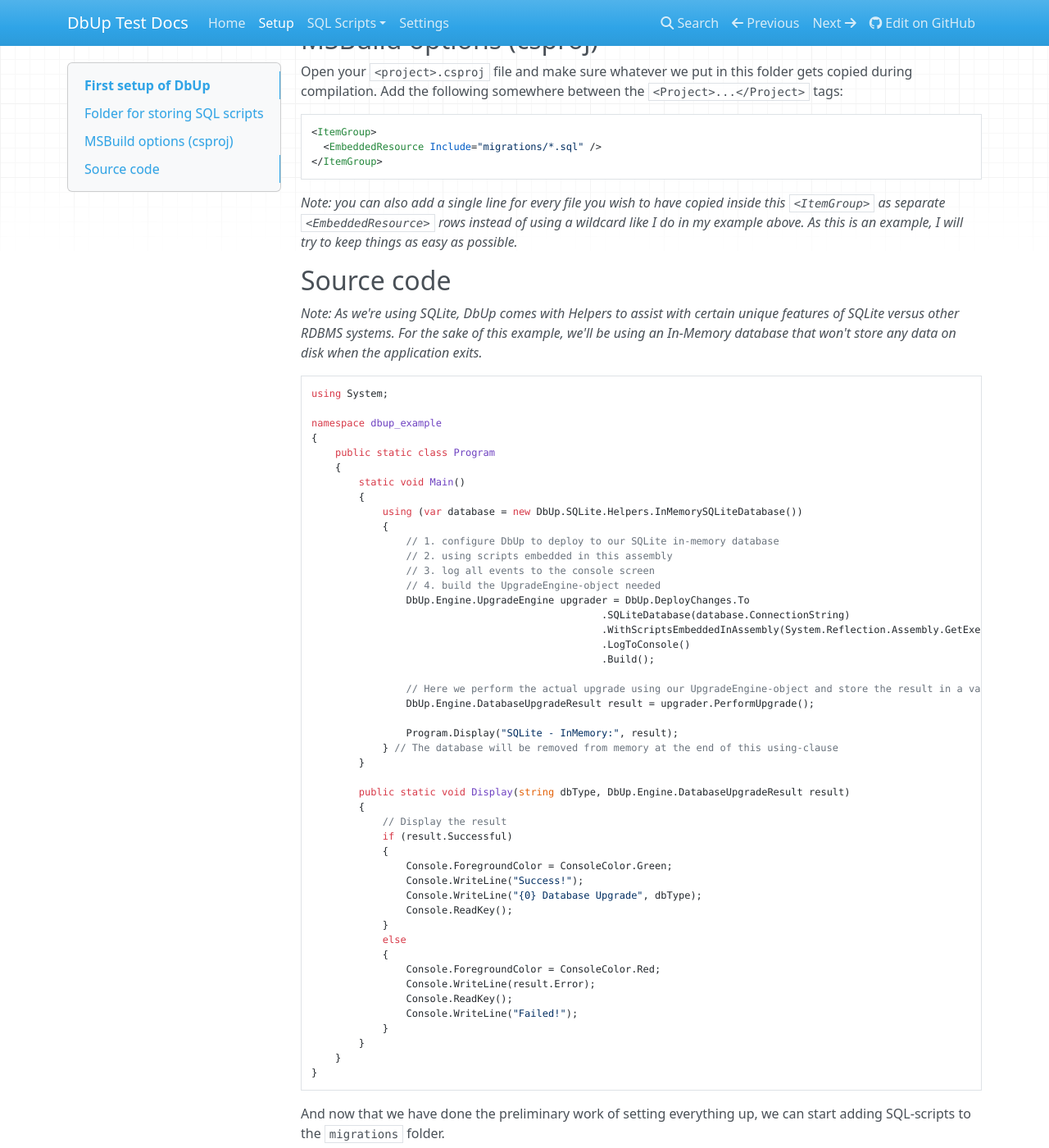
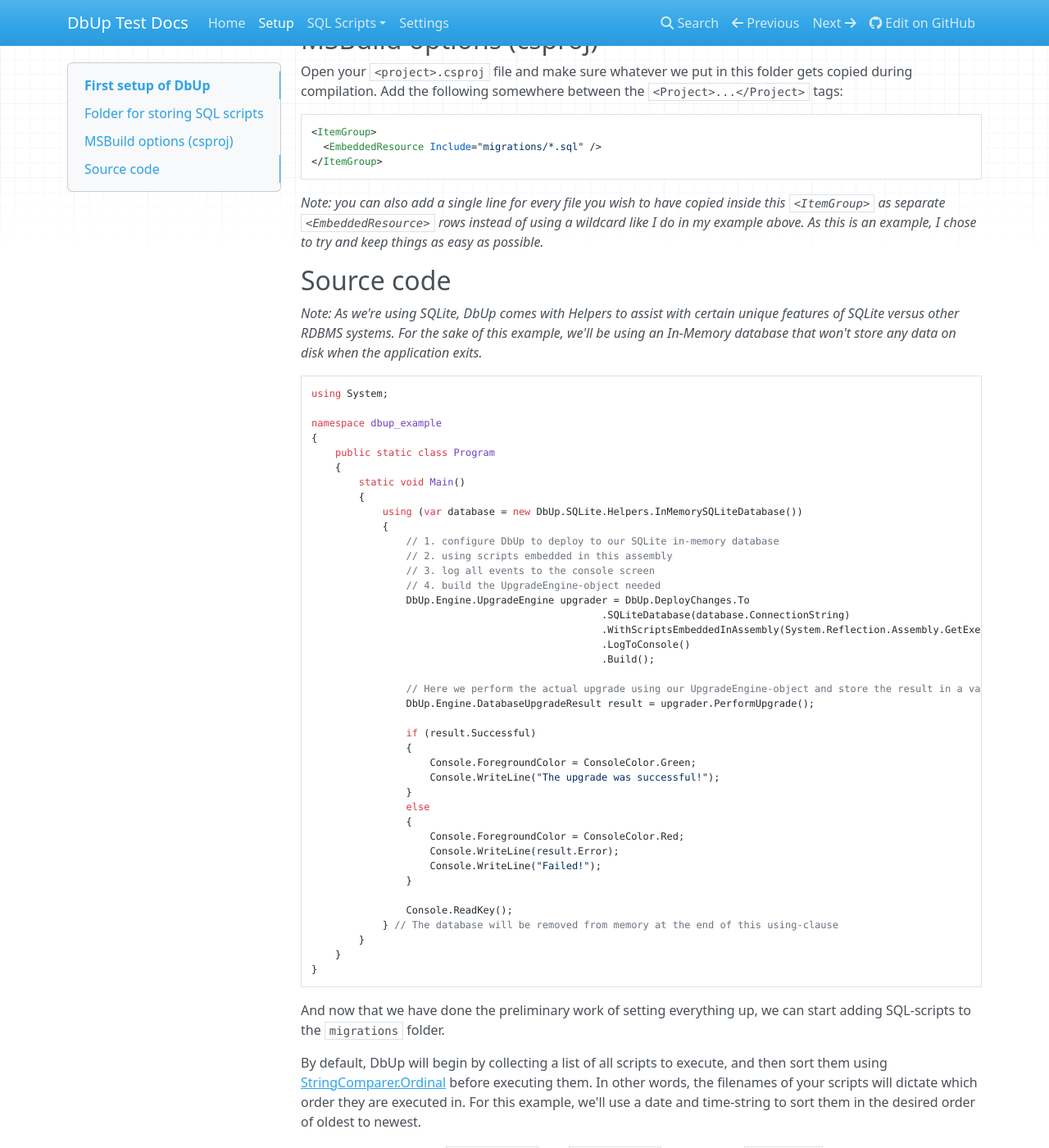
Before and after one commit to flatrick/dbup_test, an MkDocs documentation site: the page built from docs/setup.md, in a window 1280 px wide and 1400 px high, scrolled down 372 px. Shown: the whole window at 82% size. Built offline with MkDocs 1.6.1, drawn with Linux system fonts in a browser that asks for light colours; nearby versions of some CDN libraries; some of the changed text lies outside the part shown.

Commit message:
cleaned up the example

````diff
--- a/docs/setup.md
+++ b/docs/setup.md
@@ -25,7 +25,7 @@ Add the following somewhere between the `<Project>...</Project>` tags:
 </ItemGroup>
 ```
 
-*Note: you can also add a single line for every file you wish to have copied inside this `<ItemGroup>` as separate `<EmbeddedResource>` rows instead of using a wildcard like I do in my example above. As this is an example, I will try to keep things as easy as possible.*
+*Note: you can also add a single line for every file you wish to have copied inside this `<ItemGroup>` as separate `<EmbeddedResource>` rows instead of using a wildcard like I do in my example above. As this is an example, I chose to try and keep things as easy as possible.*
 
 ## Source code
 
@@ -56,27 +56,20 @@ namespace dbup_example
                 // Here we perform the actual upgrade using our UpgradeEngine-object and store the result in a variable
                 DbUp.Engine.DatabaseUpgradeResult result = upgrader.PerformUpgrade();
 
-                Program.Display("SQLite - InMemory:", result);
+                if (result.Successful)
+                {
+                    Console.ForegroundColor = ConsoleColor.Green;
+                    Console.WriteLine("The upgrade was successful!");
+                }
+                else
+                {
+                    Console.ForegroundColor = ConsoleColor.Red;
+                    Console.WriteLine(result.Error);
+                    Console.WriteLine("Failed!");
+                }
+
+                Console.ReadKey();
             } // The database will be removed from memory at the end of this using-clause
-        }
-
-        public static void Display(string dbType, DbUp.Engine.DatabaseUpgradeResult result)
-        {
-            // Display the result
-            if (result.Successful)
-            {
-                Console.ForegroundColor = ConsoleColor.Green;
-                Console.WriteLine("Success!");
-                Console.WriteLine("{0} Database Upgrade", dbType);
-                Console.ReadKey();
-            }
-            else
-            {
-                Console.ForegroundColor = ConsoleColor.Red;
-                Console.WriteLine(result.Error);
-                Console.ReadKey();
-                Console.WriteLine("Failed!");
-            }
         }
     }
 }
@@ -84,7 +77,7 @@ namespace dbup_example
 
 And now that we have done the preliminary work of setting everything up, we can start adding SQL-scripts to the `migrations` folder.
 
-By default, DbUp will begin by collecting a list of all scripts to execute and sort them using [StringComparer.Ordinal](https://docs.microsoft.com/en-us/dotnet/api/system.stringcomparer.ordinal?view=net-6.0) before executing them.
+By default, DbUp will begin by collecting a list of all scripts to execute, and then sort them using [StringComparer.Ordinal](https://docs.microsoft.com/en-us/dotnet/api/system.stringcomparer.ordinal?view=net-6.0) before executing them.
 In other words, the filenames of your scripts will dictate which order they are executed in.
 For this example, we'll use a date and time-string to sort them in the desired order of oldest to newest.
 
````
